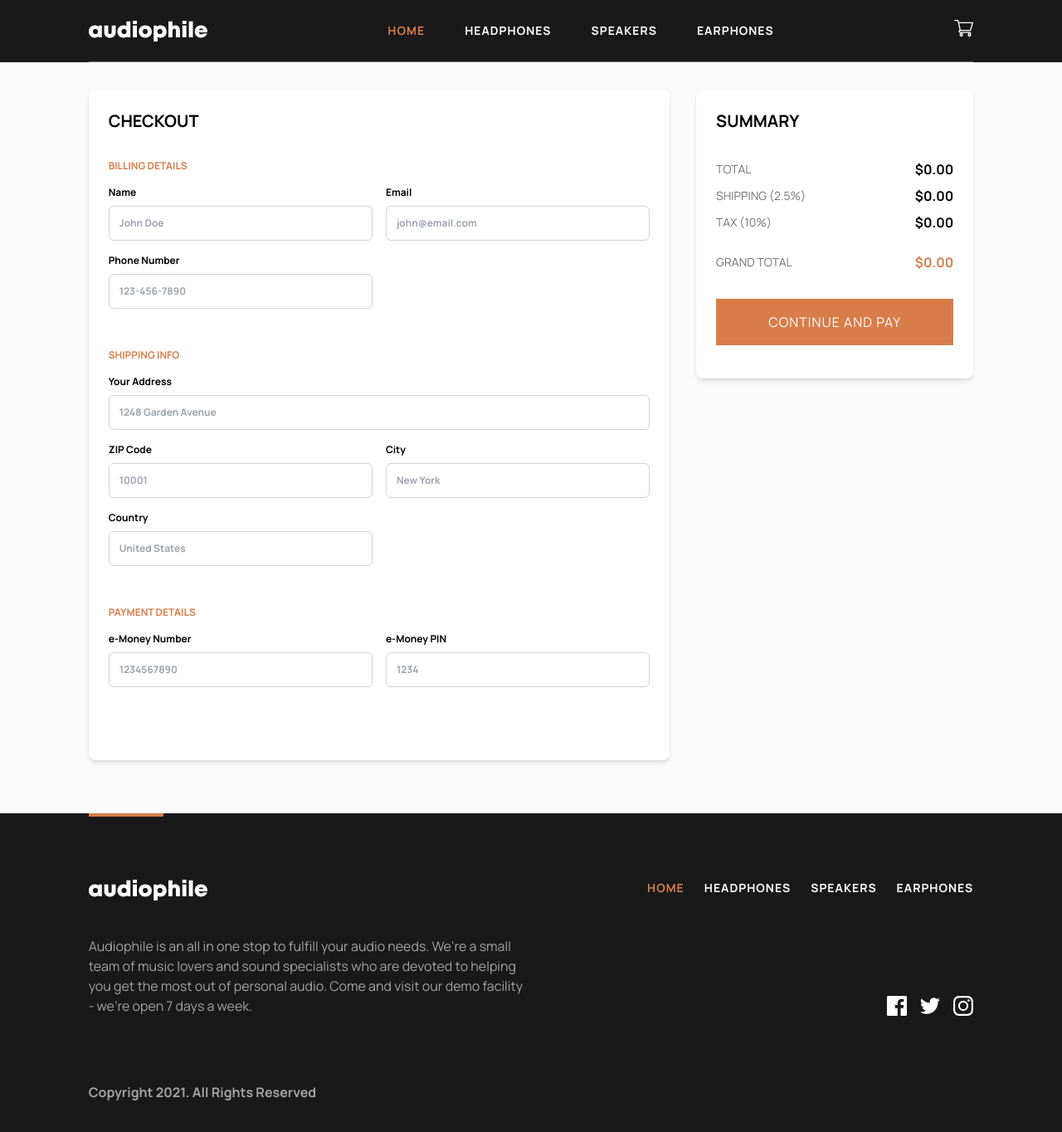
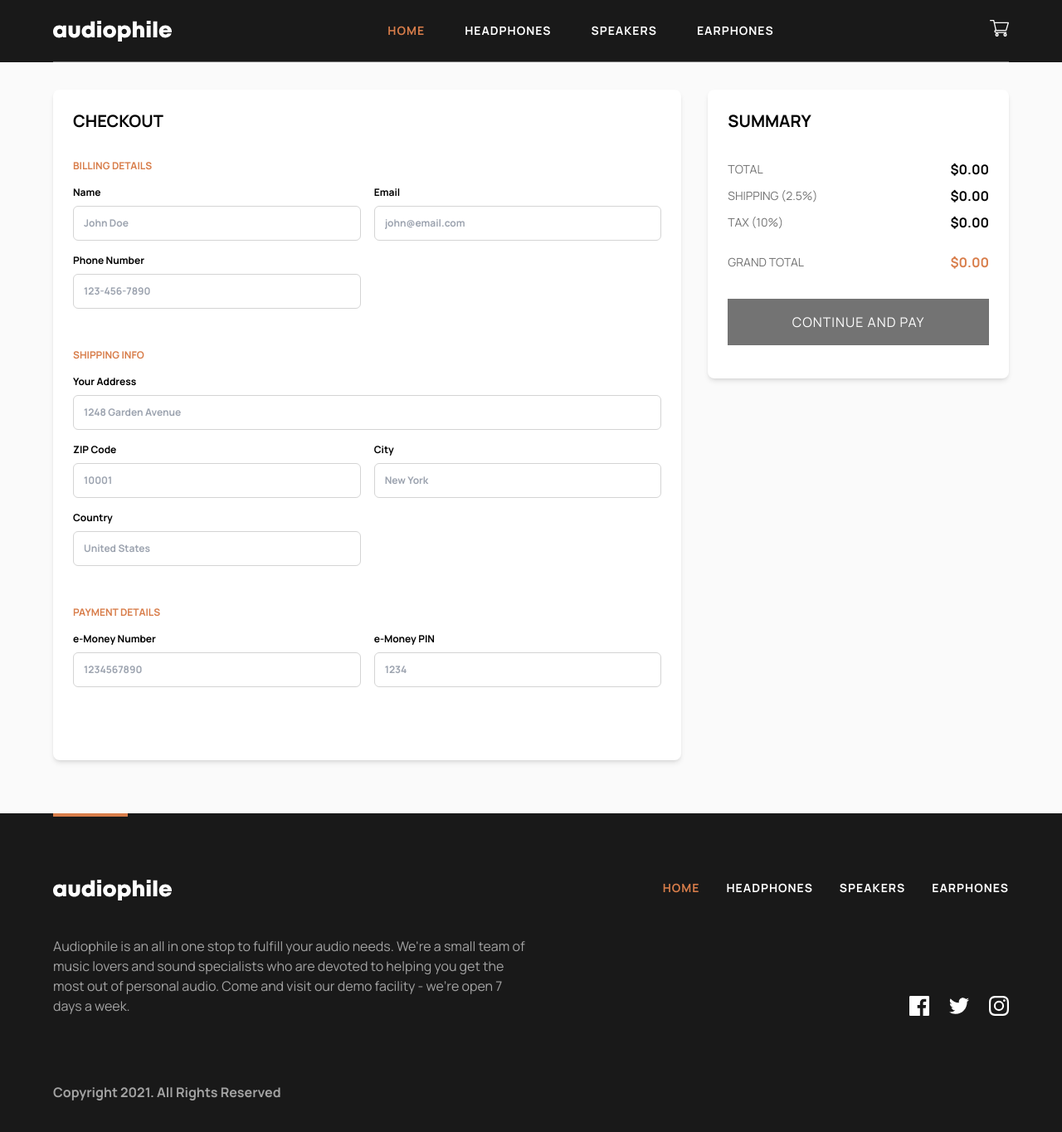
Before and after one commit to thomasthuynh/audiophile-ecommerce-website, a React (Vite) app: page /checkout in a window 1280 px wide. Shown: the top 1364 px of the page at 83% size. Built offline with nearby package versions, Linux system fonts and the light colour scheme.

Commit message:
Added component wrappers where needed. Minor styling updates throughout

```diff
--- a/src/App.tsx
+++ b/src/App.tsx
@@ -49,7 +49,7 @@ function App() {
   }, [pathname]);
 
   return (
-    <div className="relative mx-auto max-w-[2560px]">
+    <div className="relative mx-auto">
       <CartProvider>
         <Nav
           selectedPage={selectedPage}
--- a/src/components/Categories.tsx
+++ b/src/components/Categories.tsx
@@ -6,8 +6,8 @@ import Earphones from "../assets/shared/desktop/image-category-thumbnail-earphon
 
 const Categories = () => {
   return (
-    <section className="pt-32 pb-16">
-      <div className="mx-auto grid w-5/6 gap-8 md:grid-cols-3 md:gap-4">
+    <section className="pb-16 pt-32">
+      <div className="wrapper grid gap-8 md:grid-cols-3 md:gap-4">
         <Category product="headphones" image={Headphones} />
         <Category product="speakers" image={Speakers} />
         <Category product="earphones" image={Earphones} />
--- a/src/components/CompanyInfo.tsx
+++ b/src/components/CompanyInfo.tsx
@@ -5,8 +5,8 @@ import BestGearLg from "../assets/shared/desktop/image-best-gear.jpg";
 const CompanyInfo = () => {
   return (
     <section className="py-16">
-      <div className="mx-auto grid w-5/6 gap-8 xl:grid-cols-2">
-        <div className="min-[480px]:max-w-[400px] md:max-w-none xl:order-2 mx-auto min-[1440px]:w-3/4">
+      <div className="wrapper grid gap-8 xl:grid-cols-2">
+        <div className="mx-auto max-w-[400px] md:max-w-none xl:order-2 xl:w-4/5">
           <picture>
             <source media="(min-width: 1280px)" srcSet={BestGearLg} />
             <source media="(min-width: 768px)" srcSet={BestGearMd} />
@@ -18,7 +18,8 @@ const CompanyInfo = () => {
           </picture>
         </div>
 
-        <div className="mx-auto flex-col justify-center text-center md:w-[90%] xl:mx-0 xl:flex xl:w-4/5 xl:text-left min-[1440px]:mx-auto">
+        <div className="mx-auto justify-center text-center md:w-[90%] xl:flex xl:w-4/5 xl:flex-col xl:text-left">
+          {/* <div className="flex-col justify-center text-center xl:flex xl:text-left"> */}
           <h3 className="py-8 text-3xl uppercase xl:text-5xl">
             Bringing you the <span className="text-primary-500">best</span>{" "}
             audio gear
--- a/src/components/Featured.tsx
+++ b/src/components/Featured.tsx
@@ -20,7 +20,7 @@ import Circles from "../assets/home/desktop/pattern-circles.svg";
 const Featured = () => {
   return (
     <main className="py-16">
-      <div className="mx-auto grid w-5/6 gap-8 md:grid-cols-2 xl:gap-12">
+      <div className="wrapper grid gap-8 md:grid-cols-2 xl:gap-12">
         {/* ZX9 SPEAKER */}
         <div className="overflow-hidden rounded-md bg-primary-500 px-8 py-20 md:col-span-2 xl:py-8">
           <div className="mx-auto flex flex-col items-center justify-center xl:flex-row xl:justify-around">
--- a/src/components/Footer.tsx
+++ b/src/components/Footer.tsx
@@ -15,7 +15,7 @@ type Props = {
 const Footer = ({ selectedPage, setSelectedPage }: Props) => {
   return (
     <footer className="relative mt-16 bg-black text-white">
-      <div className="relative mx-auto h-full w-5/6 pb-8 pt-12 xl:pb-12 xl:pt-20">
+      <div className="wrapper relative h-full pb-8 pt-12 xl:pb-12 xl:pt-20">
         <div className="absolute left-1/2 top-0 h-1 w-[90px] -translate-x-1/2 bg-primary-500 md:left-0 md:translate-x-0"></div>
 
         {/* LOGO AND LINKS */}
@@ -30,7 +30,7 @@ const Footer = ({ selectedPage, setSelectedPage }: Props) => {
             </Link>
           </div>
 
-          <ul className="flex flex-col space-y-6 py-12 text-sm md:flex-row md:space-x-6 md:space-y-0 xl:pt-0">
+          <ul className="flex flex-col space-y-6 py-12 text-sm md:flex-row md:space-x-8 md:space-y-0 xl:pt-0">
             <PageLink
               page="home"
               selectedPage={selectedPage}
@@ -63,7 +63,7 @@ const Footer = ({ selectedPage, setSelectedPage }: Props) => {
             our demo facility - we're open 7 days a week.
           </p>
 
-          <div className="hidden items-center space-x-4 xl:flex">
+          <div className="hidden items-center gap-6 xl:flex">
             <a href="https://www.facebook.com/" className="hover:opacity-80">
               <img src={Facebook} alt="Facebook" />
             </a>
@@ -81,7 +81,7 @@ const Footer = ({ selectedPage, setSelectedPage }: Props) => {
           <p className="py-12 text-sm font-bold text-neutral-400 md:py-0 xl:text-base">
             Copyright 2021. All Rights Reserved
           </p>
-          <div className="flex items-center space-x-4 xl:hidden">
+          <div className="flex items-center gap-6 xl:hidden">
             <a href="https://www.facebook.com/" className="hover:opacity-80">
               <img src={Facebook} alt="Facebook" />
             </a>
--- a/src/components/Hero.tsx
+++ b/src/components/Hero.tsx
@@ -3,7 +3,7 @@ import { Link } from "react-router-dom";
 const Hero = () => {
   return (
     <header className="h-[80vh] bg-heroImgSm bg-cover bg-center bg-no-repeat min-[480px]:h-[90vh] sm:h-[95vh] sm:bg-heroImgMd lg:h-screen xl:bg-heroImgLg">
-      <div className="mx-auto flex h-full w-5/6 translate-y-[10%] items-center justify-center min-[400px]:translate-y-[5%] sm:w-4/6 md:translate-y-[2.5%] lg:translate-y-0 xl:w-5/6 xl:justify-start">
+      <div className="wrapper flex h-full translate-y-[10%] items-center justify-center min-[400px]:translate-y-[5%] sm:w-4/6 md:translate-y-[2.5%] lg:translate-y-0 xl:w-5/6 xl:justify-start">
         <div className="text-center sm:w-[90%] xl:w-2/5 xl:text-left">
           <span className="text-xs uppercase tracking-[10px] text-neutral-500 sm:text-base">
             New Product
--- a/src/components/Models.tsx
+++ b/src/components/Models.tsx
@@ -10,7 +10,7 @@ const Models = ({ product, productData }: Props) => {
   return (
     <div className="pt-[74px]">
       <div className="md:mb-8 xl:mb-16">
-        <div className="bg-black py-8 text-center text-2xl uppercase tracking-[2px] text-white md:mb-8 xl:mb-16">
+        <div className="bg-black py-8 text-center text-2xl uppercase tracking-[2px] text-white md:mb-8 xl:mb-16 lg:text-3xl lg:py-12">
           <h1>{product}</h1>
         </div>
         {productData.map((item: Product, index) => (
--- a/src/components/Nav.tsx
+++ b/src/components/Nav.tsx
@@ -44,11 +44,11 @@ const Nav = ({
   };
 
   return (
-    <nav className="fixed z-20 mx-auto w-full max-w-[2560px] bg-black text-white">
+    <nav className="fixed z-20 mx-auto w-full bg-black text-white">
       <div
         className={`${
           !isScrolled ? "border-b border-neutral-500" : ""
-        } mx-auto w-5/6 py-6`}
+        } wrapper py-6`}
       >
         {/* MENU */}
         <div className="flex items-center justify-between">
@@ -70,7 +70,7 @@ const Nav = ({
             </Link>
           </div>
           <div className="hidden md:flex">
-            <ul className="flex space-x-4 text-sm min-[880px]:space-x-8 lg:space-x-12">
+            <ul className="flex space-x-8 text-sm min-[880px]:space-x-10 lg:space-x-12">
               <PageLink
                 page="home"
                 selectedPage={selectedPage}
--- a/src/components/Preview.tsx
+++ b/src/components/Preview.tsx
@@ -8,7 +8,7 @@ type Props = {
 
 const Preview = ({ item, index }: Props) => {
   return (
-    <div className="mx-auto flex w-5/6 flex-col items-center py-16 xl:flex-row xl:justify-around">
+    <div className="wrapper flex flex-col items-center py-16 xl:flex-row xl:justify-around">
       <div
         className={`${
           index % 2 === 1 && "xl:order-2"
--- a/src/components/ProductInfo.tsx
+++ b/src/components/ProductInfo.tsx
@@ -20,7 +20,7 @@ const ProductInfo = ({ productData, setCartModal }: Props) => {
   const product = productData.find((item) => item.slug === slug);
 
   if (!product) {
-    return <div className="pt-[74px]">Product not found</div>;
+    return null;
   }
 
   const existsInCart = cart.some((item) => item.id === product.id);
@@ -35,11 +35,11 @@ const ProductInfo = ({ productData, setCartModal }: Props) => {
 
   return (
     <div className="pt-[74px]">
-      <div className="mx-auto w-5/6">
+      <div className="wrapper">
         {/* LINK */}
         <Link
           to={`/${product.category}`}
-          className="mb-4 mt-6 inline-flex items-center capitalize text-neutral-500"
+          className="mb-4 mt-6 inline-flex items-center capitalize text-neutral-500 hover:opacity-80"
         >
           <BsArrowLeft className="mr-2" />
           <p>{product.category}</p>
--- a/src/index.css
+++ b/src/index.css
@@ -23,3 +23,9 @@ input[type="number"]::-webkit-outer-spin-button {
   -webkit-appearance: none;
   margin: 0;
 }
+
+.wrapper {
+  width: 90%;
+  max-width: 1280px;
+  margin: 0 auto;
+}
--- a/src/pages/Checkout.tsx
+++ b/src/pages/Checkout.tsx
@@ -20,7 +20,7 @@ const Checkout = () => {
   return (
     <div className="bg-gray-20 pt-[108px]">
       {/* CHECKOUT AND SUMMARY */}
-      <div className="mx-auto grid w-5/6 gap-8 xl:grid-cols-3">
+      <div className="wrapper grid gap-8 xl:grid-cols-3">
         {/* FORM */}
         <div className="w-full rounded-lg bg-white p-6 shadow-md xl:col-span-2">
           <h1 className="text-xl uppercase">Checkout</h1>
@@ -231,7 +231,11 @@ const Checkout = () => {
               <button
                 type="submit"
                 form="checkoutForm"
-                className="mt-2 inline-block w-full bg-primary-500 px-6 py-3 text-center text-sm uppercase tracking-[1px] text-white hover:bg-primary-300 sm:px-8 sm:py-4 sm:text-base"
+                className={`${
+                  cart.length < 1
+                    ? "pointer-events-none mt-2 inline-block w-full bg-neutral-500 px-6 py-3 text-center text-sm uppercase tracking-[1px] text-white sm:px-8 sm:py-4 sm:text-base"
+                    : "mt-2 inline-block w-full bg-primary-500 px-6 py-3 text-center text-sm uppercase tracking-[1px] text-white hover:bg-primary-300 sm:px-8 sm:py-4 sm:text-base"
+                } `}
               >
                 Continue and Pay
               </button>
```
